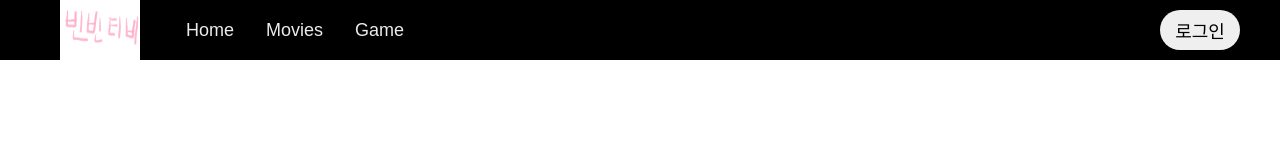
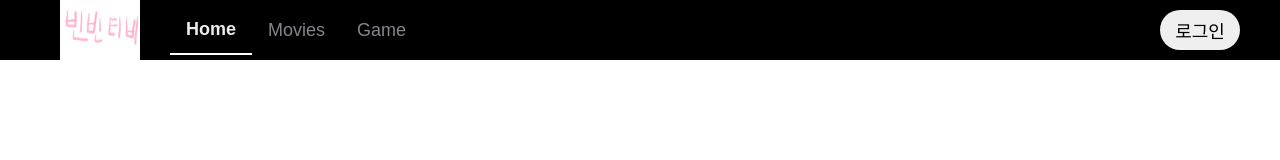
Before and after one commit to autoever-movie-review-project/frontend, a React (Vite) app: page / in a window 1280 px wide. Shown: the top 160 px of the page. Built offline with nearby package versions, Linux system fonts and the light colour scheme.

Commit message:
feat: header 함수추가

```diff
--- a/src/App.tsx
+++ b/src/App.tsx
@@ -1,19 +1,27 @@
 import Header from 'components/header/Header';
+import { lazy, Suspense } from 'react';
 import { createBrowserRouter, Outlet, RouterProvider } from 'react-router-dom';
+
+const loadingComp = <div style={{ height: '1000px', backgroundColor: 'red' } as React.CSSProperties}>로딩중</div>;
+const Main = lazy(() => import('pages/main/MainPage'));
 
 function App() {
   const router = createBrowserRouter([
     {
       element: (
-        <>
+        <Suspense fallback={loadingComp}>
           <Header />
           <Outlet />
-        </>
+        </Suspense>
       ),
       children: [
         {
           path: '/',
-          element: <></> /* 메인페이지를 넣어주세요 */,
+          element: (
+            <>
+              <Main />
+            </>
+          ),
         },
       ],
     },
--- a/src/components/header/Header.style.ts
+++ b/src/components/header/Header.style.ts
@@ -46,18 +46,23 @@ export const MenuButton = styled.button<{ $active: boolean }>`
   align-items: center;
   cursor: pointer;
   font-size: 18px;
-  color: #ececec;
+  color: #84868d;
+  height: 50px;
 
   ${({ $active }) =>
     $active &&
     css`
       border-bottom: 2px solid white;
-      color: white;
+      color: #ececec;
+      font-weight: bold;
     `}
 
   &:hover {
-    transform: translateY(-3px);
-    color: white;
+    border-bottom: 2px solid #84868d;
+    color: #84868d;
+  }
+  &:hover::after {
+    width: 5px;
   }
 `;
 
@@ -76,7 +81,6 @@ export const MenuLogin = styled.button`
   justify-self: end;
 
   &:hover {
-    transform: translateY(-3px);
-    color: white;
+    background-color: #84868d;
   }
 `;
--- a/src/components/header/Header.tsx
+++ b/src/components/header/Header.tsx
@@ -12,7 +12,7 @@ function Header() {
   };
 
   const isCurrentPath = (path: string) => {
-    return location.pathname === '/' + path;
+    return location.pathname === path;
   };
 
   return (
@@ -21,13 +21,13 @@ function Header() {
         <S.HeaderLogo src={logo} onClick={() => handleNavMenuClick('/')} />
         <S.MenuWrapper>
           <S.MenuContainer>
-            <S.MenuButton $active={isCurrentPath('home')} onClick={() => handleNavMenuClick('home')}>
+            <S.MenuButton $active={isCurrentPath('/')} onClick={() => handleNavMenuClick('/')}>
               Home
             </S.MenuButton>
-            <S.MenuButton $active={isCurrentPath('movies')} onClick={() => handleNavMenuClick('movies')}>
+            <S.MenuButton $active={isCurrentPath('/movies')} onClick={() => handleNavMenuClick('/movies')}>
               Movies
             </S.MenuButton>
-            <S.MenuButton $active={isCurrentPath('game')} onClick={() => handleNavMenuClick('game')}>
+            <S.MenuButton $active={isCurrentPath('/game')} onClick={() => handleNavMenuClick('/game')}>
               Game
             </S.MenuButton>
           </S.MenuContainer>
--- /dev/null
+++ b/src/pages/main/MainPage.tsx
@@ -0,0 +1,7 @@
+import React from 'react';
+
+function MainPage() {
+  return <div>MainPage</div>;
+}
+
+export default MainPage;
```
